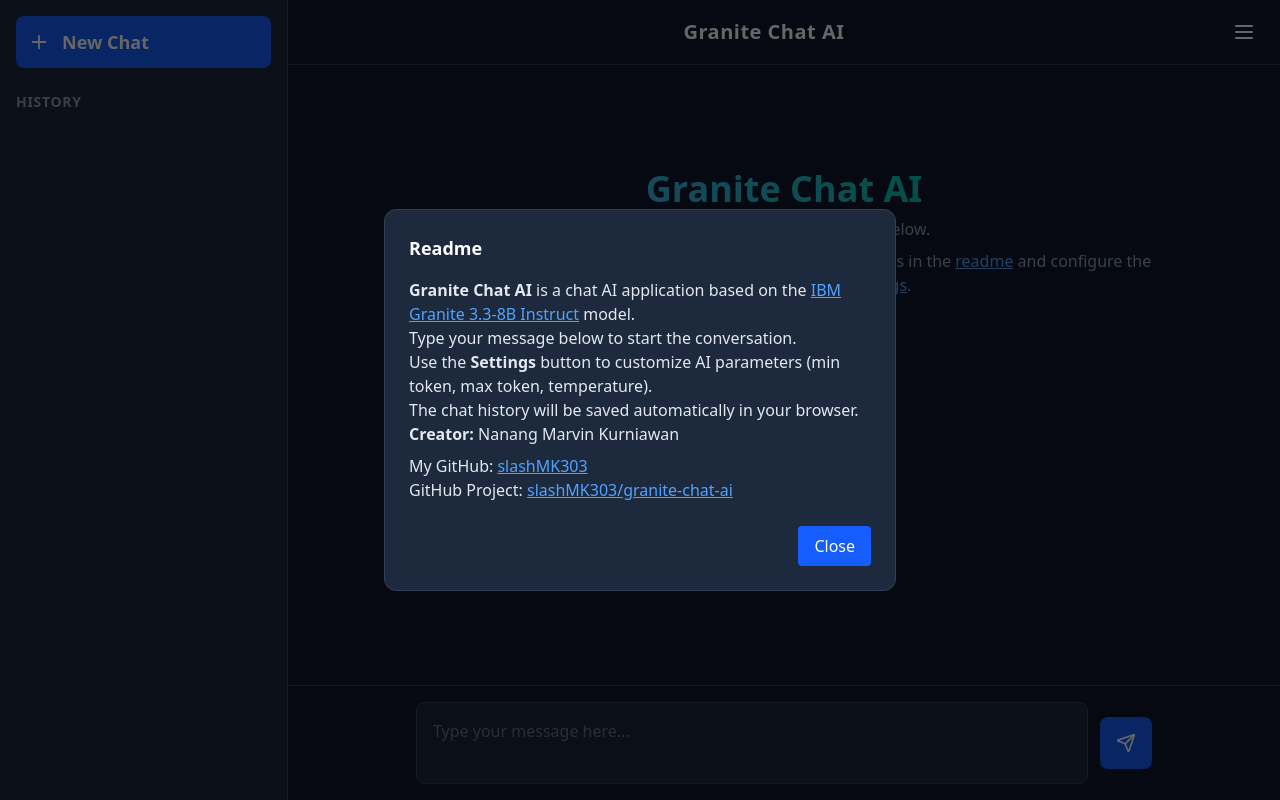
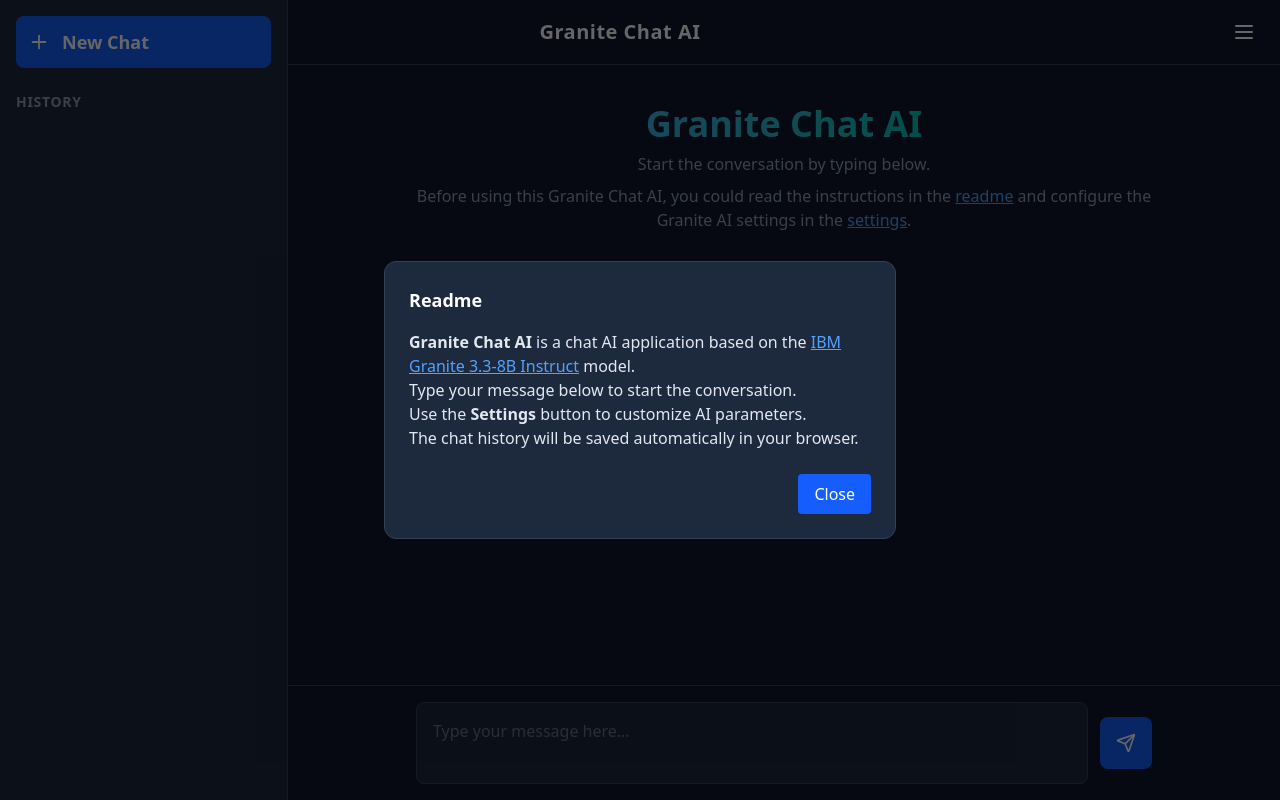
Before and after one commit to slashMK303/granite-chat-app, a Next.js app: page / in a window 1280 px wide. Both pictures are taken after a click on the button "readme". Built offline with nearby package versions, Linux system fonts and the light colour scheme.

Commit message:
Fix navbar ui

```diff
--- a/src/app/components/Navbar.js
+++ b/src/app/components/Navbar.js
@@ -44,7 +44,7 @@
 
     return (
         <>
-            <nav className="w-full bg-slate-900 border-b border-slate-700 px-4 py-3 flex items-center justify-between z-20">
+            <nav className="fixed top-0 left-0 w-full bg-slate-900 border-b border-slate-700 px-4 py-3 flex items-center justify-between z-5">
                 <span className="text-xl font-bold text-white tracking-wide select-none text-center w-full block">
                     Granite Chat AI
                 </span>
@@ -73,6 +73,8 @@
                     </div>
                 )}
             </nav>
+
+            <div className="h-[64px] md:h-0" />
 
             {showSettings && (
                 <div className="fixed inset-0 bg-black/60 flex items-center justify-center z-50">
@@ -133,20 +135,6 @@
                                     }}
                                 />
                             </div>
-                            <div className="text-sm text-slate-400 mt-2 space-y-2">
-                                <p><span className="font-bold text-slate-300">Min Token: </span>
-                                    Definition: Smallest token unit for tasks or operations.
-                                    Increase: Limits token usage to larger minimums.
-                                    Decrease: Allows use of even smallest token amounts.</p>
-                                <p><span className="font-bold text-slate-300">Max Token: </span>
-                                    Definition: Maximum tokens for a task or process.
-                                    Increase: Sets a stricter upper token limit.
-                                    Decrease: Caps maximum token usage for tasks.</p>
-                                <p><span className="font-bold text-slate-300">Temperature: </span>
-                                    Definition: Parameter scaling logits in language models.
-                                    Higher Temperature: Introduces randomness, diverse outputs.
-                                    Lower Temperature: Makes predictions more deterministic, less variation.</p>
-                            </div>
                         </div>
                         <div className="flex justify-end gap-2 mt-6">
                             <button
@@ -186,15 +174,8 @@
                             </p>
                             <ul>
                                 <li>Type your message below to start the conversation.</li>
-                                <li>Use the <b>Settings</b> button to customize AI parameters (min token, max token, temperature).</li>
+                                <li>Use the <b>Settings</b> button to customize AI parameters.</li>
                                 <li>The chat history will be saved automatically in your browser.</li>
-                            </ul>
-                            <p>
-                                <b>Creator:</b> Nanang Marvin Kurniawan
-                            </p>
-                            <ul className="mt-2">
-                                <li>My GitHub: <a href="https://github.com/slashMK303" target="_blank" rel="noopener noreferrer" className="underline text-blue-400">slashMK303</a></li>
-                                <li>GitHub Project: <a href="https://github.com/slashMK303/granite-chat-app.git" target="_blank" rel="noopener noreferrer" className="underline text-blue-400">slashMK303/granite-chat-ai</a></li>
                             </ul>
                         </div>
                         <div className="flex justify-end mt-6">
--- a/src/app/components/Sidebar.js
+++ b/src/app/components/Sidebar.js
@@ -7,7 +7,6 @@
 
     return (
         <>
-            {/* Tombol buka sidebar di mobile */}
             <button
                 className="fixed top-3 left-4 z-40 p-2 rounded-lg hover:bg-slate-800 transition hover:cursor-pointer text-white md:hidden"
                 onClick={() => setOpen(true)}
@@ -16,8 +15,7 @@
                 <Menu size={24} />
             </button>
 
-            {/* Sidebar Desktop */}
-            <div className="hidden md:flex w-72 bg-slate-800 p-4 flex-col h-screen border-r border-slate-700">
+            <div className="hidden md:flex w-72 bg-slate-800 p-4 flex-col h-screen border-r border-slate-700 z-50">
                 <button
                     onClick={onNewChat}
                     className="flex items-center gap-3 w-full p-3 rounded-lg text-lg font-semibold text-white bg-blue-600 hover:bg-blue-700 transition-colors mb-6 hover:cursor-pointer"
@@ -54,7 +52,6 @@
                 </div>
             </div>
 
-            {/* Sidebar Mobile */}
             {open && (
                 <div className="fixed inset-0 z-50 flex">
                     <div className="w-64 bg-slate-800 p-4 flex flex-col h-full border-r border-slate-700 shadow-lg animate-slide-in-left">
```
